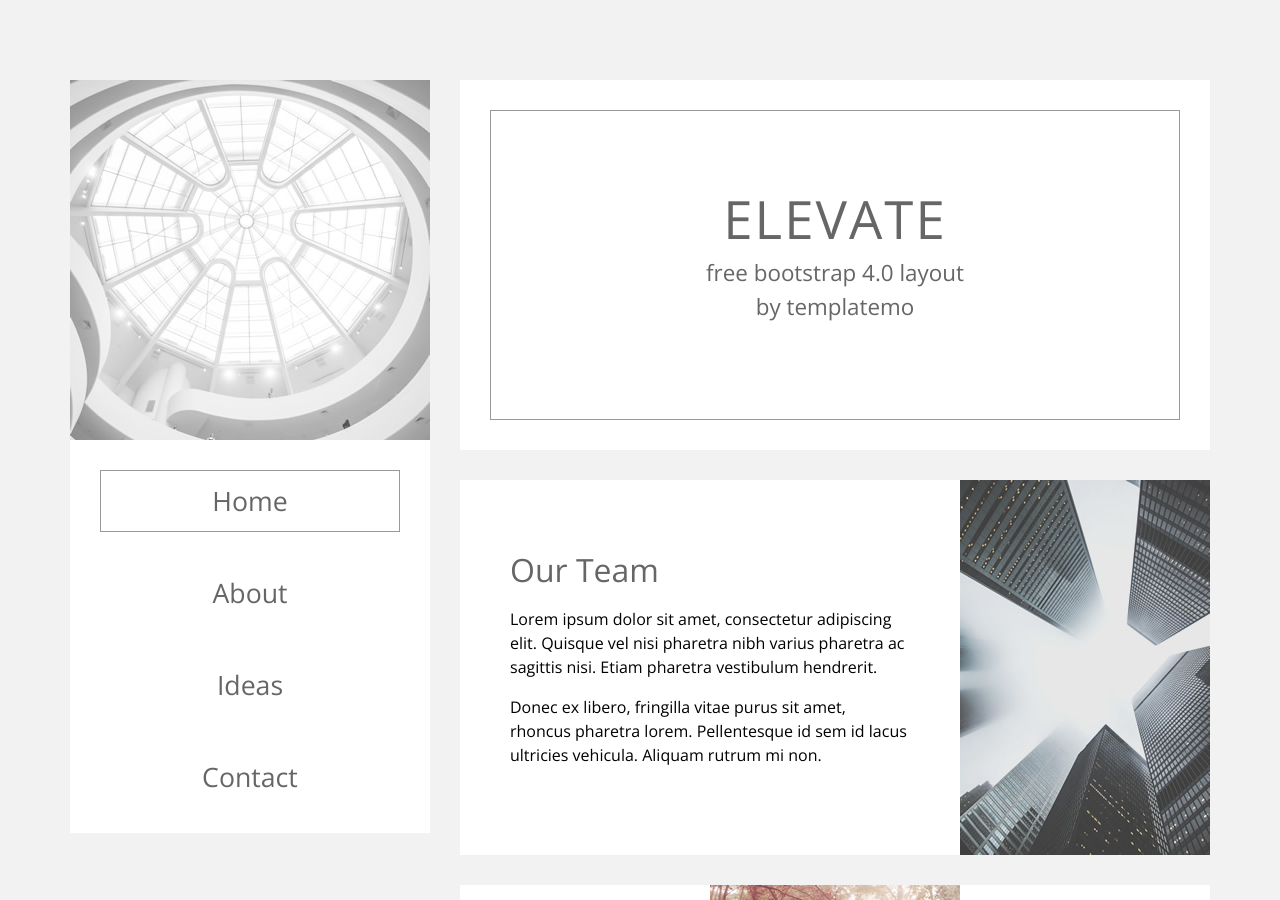
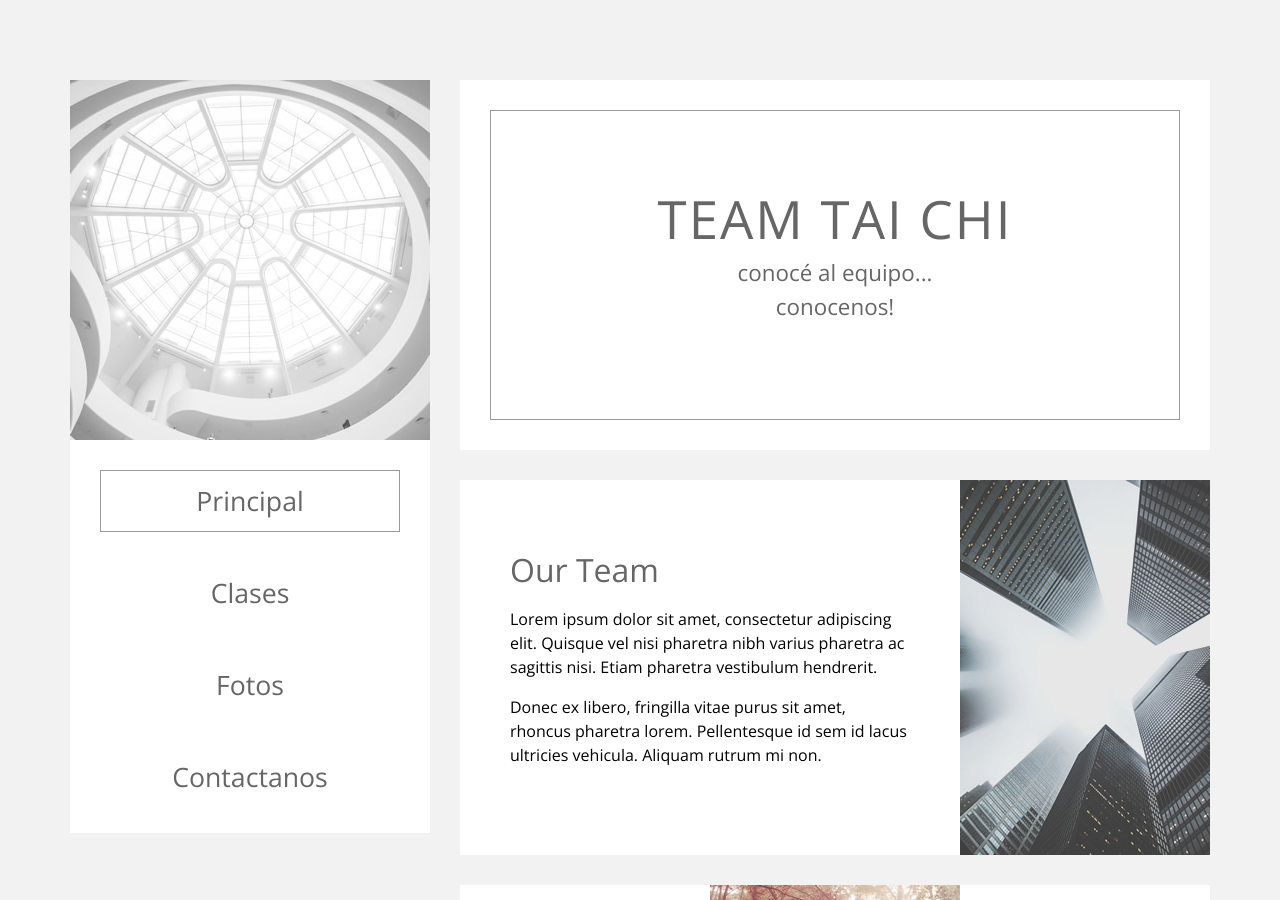
Before and after one commit to YasuoOda/YasuoOda.github.io, a Jekyll site: the page index.html, which Jekyll copies as it is, in a window 1280 px wide and 900 px high. Built offline with Jekyll 4.4.1, drawn with Linux system fonts in a browser that asks for light colours.

Commit message:
Update index.html

```diff
--- a/index.html
+++ b/index.html
@@ -5,7 +5,7 @@
     <meta http-equiv="X-UA-Compatible" content="IE=edge">
     <meta name="viewport" content="width=device-width, initial-scale=1">
 
-    <title>Elevate Bootstrap 4.0 Theme</title>
+    <title>Team Tai Chi</title>
 <!--
 Elevate
 http://www.templatemo.com/tm-481-elevate
@@ -31,10 +31,10 @@ http://www.templatemo.com/tm-481-elevate
                 <img src="img/menu-top.jpg" alt="Menu top image" class="img-fluid tm-sidebar-image">
                 <nav class="tm-main-nav">
                     <ul>
-                        <li class="tm-nav-item"><a href="#home" class="tm-nav-item-link">Home</a></li>
-                        <li class="tm-nav-item"><a href="#about" class="tm-nav-item-link">About</a></li>
-                        <li class="tm-nav-item"><a href="#ideas" class="tm-nav-item-link">Ideas</a></li>
-                        <li class="tm-nav-item"><a href="#contact" class="tm-nav-item-link">Contact</a></li>
+                        <li class="tm-nav-item"><a href="#home" class="tm-nav-item-link">Principal</a></li>
+                        <li class="tm-nav-item"><a href="#about" class="tm-nav-item-link">Clases</a></li>
+                        <li class="tm-nav-item"><a href="#ideas" class="tm-nav-item-link">Fotos</a></li>
+                        <li class="tm-nav-item"><a href="#contact" class="tm-nav-item-link">Contactanos</a></li>
                     </ul>
                 </nav>
             </div>
@@ -43,8 +43,8 @@ http://www.templatemo.com/tm-481-elevate
 
                 <section id="home" class="tm-content-box tm-banner margin-b-10">
                     <div class="tm-banner-inner">
-                        <h1 class="tm-banner-title">Elevate</h1>
-                        <p class="tm-banner-text">free bootstrap 4.0 layout <br>by templatemo</p>
+                        <h1 class="tm-banner-title">Team Tai Chi</h1>
+                        <p class="tm-banner-text">conocé al equipo... <br>conocenos!</p>
                     </div>
                 </section>
 
```
